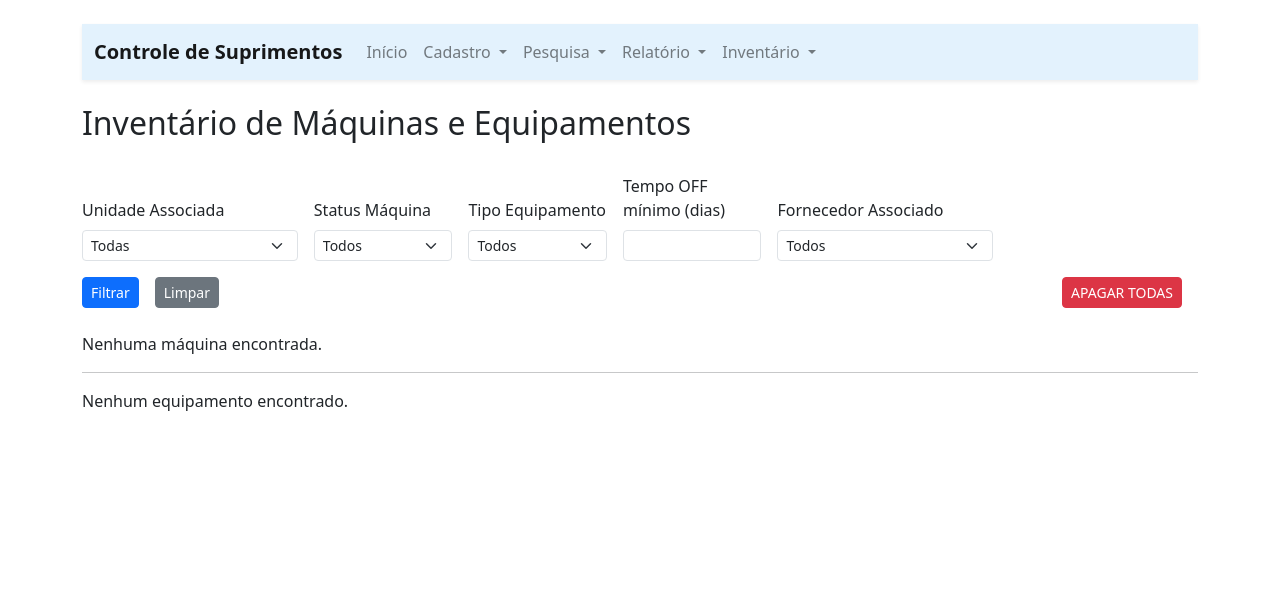
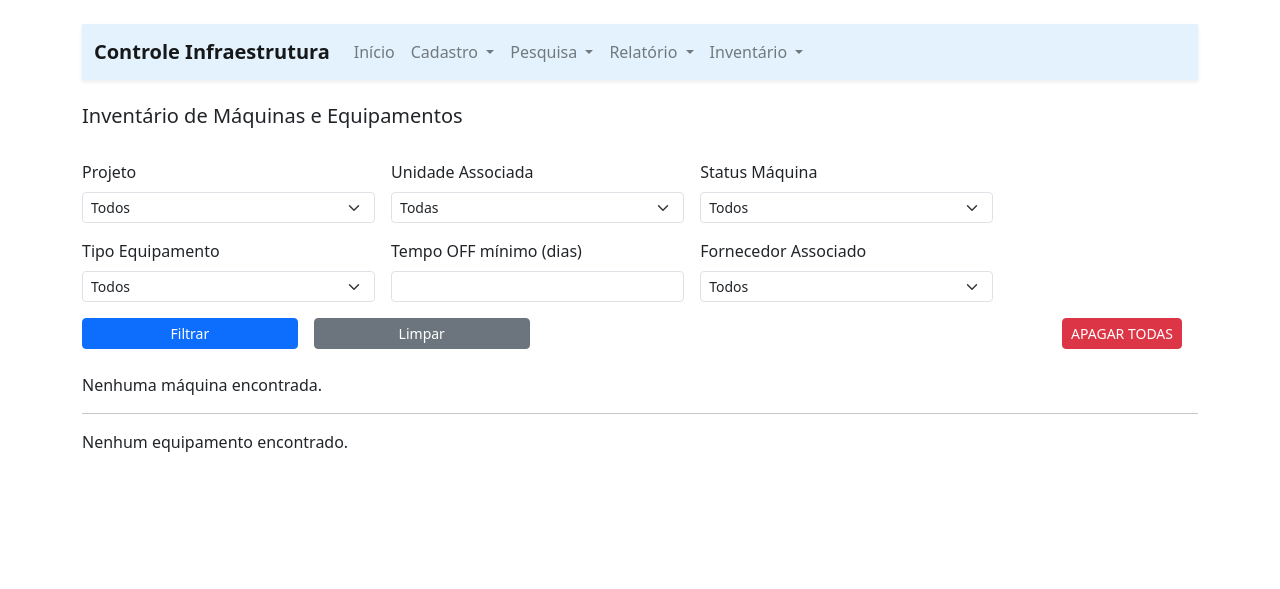
Before and after one commit to gleisonmedeiros/controlesuprimentos, a Django app: page /controlesupri/maquinas-equipamentos/ in a window 1280 px wide. Shown: the top 589 px of the page. Run offline with Django 5.2, Linux system fonts and the light colour scheme; data that the repository does not hold is empty; some libraries are stand-ins or nearby versions.

Commit message:
implentando inventário detalhado 02

```diff
--- a/controlesuprimentos/cltsupri/templates/base.html
+++ b/controlesuprimentos/cltsupri/templates/base.html
@@ -3,7 +3,7 @@
 <head>
     <meta charset="UTF-8">
     <meta name="viewport" content="width=device-width, initial-scale=1.0">
-    <title>Minha Aplicação</title>
+    <title>Controle</title>
     <link rel="stylesheet" href="https://stackpath.bootstrapcdn.com/bootstrap/4.3.1/css/bootstrap.min.css">
     <link href="https://cdn.jsdelivr.net/npm/bootstrap@5.3.0-alpha1/dist/css/bootstrap.min.css" rel="stylesheet">
 </head>
--- a/controlesuprimentos/cltsupri/templates/cadastro_projeto.html
+++ b/controlesuprimentos/cltsupri/templates/cadastro_projeto.html
@@ -3,7 +3,7 @@
 
 {% block content %}
 <div class="container">
-    <h4>Criar Projeto</h4>
+    <h5>Criar Projeto</h5>
     <form method="POST">
         {% csrf_token %}
 
--- a/controlesuprimentos/cltsupri/templates/cadastro_suprimento.html
+++ b/controlesuprimentos/cltsupri/templates/cadastro_suprimento.html
@@ -3,7 +3,7 @@
 
 {% block content %}
 <div class="container">
-    <h2>Cadastrar Suprimento</h2>
+    <h5>Cadastrar Suprimento</h5>
     <form method="POST">
         {% csrf_token %}
 
--- a/controlesuprimentos/cltsupri/templates/cadastro_unidade.html
+++ b/controlesuprimentos/cltsupri/templates/cadastro_unidade.html
@@ -3,7 +3,7 @@
 
 {% block content %}
 <div class="container">
-    <h2>Criar Unidade</h2>
+    <h5>Criar Unidade</h5>
     <form method="POST">
         {% csrf_token %}
 
--- a/controlesuprimentos/cltsupri/templates/index.html
+++ b/controlesuprimentos/cltsupri/templates/index.html
@@ -4,7 +4,7 @@
 <!-- Navbar moderna -->
 <nav class="navbar navbar-expand-lg navbar-light shadow-sm" style="background-color: #e3f2fd;">
   <div class="container">
-    <a class="navbar-brand fw-bold" href="#">Controle de Suprimentos</a>
+    <a class="navbar-brand fw-bold" href="#">Controle Infraestrutura</a>
     <button class="navbar-toggler" type="button" data-bs-toggle="collapse" data-bs-target="#navbarNav">
       <span class="navbar-toggler-icon"></span>
     </button>
--- a/controlesuprimentos/cltsupri/templates/maquinas_equipamentos.html
+++ b/controlesuprimentos/cltsupri/templates/maquinas_equipamentos.html
@@ -1,24 +1,33 @@
 {% extends 'index.html' %}
 
 {% block content %}
-<h2 class="mb-3">Inventário de Máquinas e Equipamentos</h2>
+<h5 class="mb-3">Inventário de Máquinas e Equipamentos</h5>
 
 <!-- Filtro + botão apagar todas -->
 <div class="row g-3 align-items-end mb-4">
+<form method="get" class="col-md-10 row g-3 align-items-end">
+  <!-- Linha 1: Projeto, Unidade, Status -->
+  <div class="col-md-4">
+    <label for="projeto" class="form-label">Projeto</label>
+    <select name="projeto" id="projeto" class="form-select form-select-sm" onchange="this.form.submit()">
+      <option value="">Todos</option>
+      {% for p in projetos %}
+        <option value="{{ p.id }}" {% if filtros.projeto_id == p.id|stringformat:'s' %}selected{% endif %}>{{ p.nome }}</option>
+      {% endfor %}
+    </select>
+  </div>
 
-  <!-- Form de filtro -->
-  <form method="get" class="col-md-10 row g-3 align-items-end">
-    <div class="col-md-3">
+  <div class="col-md-4">
     <label for="unidade" class="form-label">Unidade Associada</label>
     <select name="unidade" id="unidade" class="form-select form-select-sm">
       <option value="">Todas</option>
       {% for u in unidades %}
-          <option value="{{ u.id }}" {% if filtros.unidade_id == u.id|stringformat:"s" %}selected{% endif %}>{{ u.nome }}</option>
+        <option value="{{ u.id }}" {% if filtros.unidade_id == u.id|stringformat:'s' %}selected{% endif %}>{{ u.nome }}</option>
       {% endfor %}
     </select>
   </div>
 
-    <div class="col-md-2">
+  <div class="col-md-4">
     <label for="status" class="form-label">Status Máquina</label>
     <select name="status" id="status" class="form-select form-select-sm">
       <option value="">Todos</option>
@@ -27,7 +36,8 @@
     </select>
   </div>
 
-    <div class="col-md-2">
+  <!-- Linha 2: Tipo, Tempo OFF, Fornecedor -->
+  <div class="col-md-4">
     <label for="tipo" class="form-label">Tipo Equipamento</label>
     <select name="tipo" id="tipo" class="form-select form-select-sm">
       <option value="">Todos</option>
@@ -37,13 +47,13 @@
     </select>
   </div>
 
-    <div class="col-md-2">
+  <div class="col-md-4">
     <label for="tempo_off_min" class="form-label">Tempo OFF mínimo (dias)</label>
     <input type="number" name="tempo_off_min" id="tempo_off_min" min="0" class="form-control form-control-sm"
            value="{{ filtros.tempo_off_min }}">
   </div>
 
-    <div class="col-md-3">
+  <div class="col-md-4">
     <label for="fornecedor" class="form-label">Fornecedor Associado</label>
     <select name="fornecedor" id="fornecedor" class="form-select form-select-sm">
       <option value="">Todos</option>
@@ -53,12 +63,13 @@
     </select>
   </div>
 
-    <div class="col-md-auto">
-      <button type="submit" class="btn btn-primary btn-sm text-nowrap">Filtrar</button>
+  <!-- Linha 3: Botões Filtrar / Limpar -->
+  <div class="col-md-6 col-lg-3">
+    <button type="submit" class="btn btn-primary btn-sm text-nowrap w-100">Filtrar</button>
   </div>
 
-    <div class="col-md-auto">
-      <a href="{% url 'maquinas_equipamentos_por_unidade' %}" class="btn btn-secondary btn-sm text-nowrap">Limpar</a>
+  <div class="col-md-6 col-lg-3">
+    <a href="{% url 'maquinas_equipamentos_por_unidade' %}" class="btn btn-secondary btn-sm text-nowrap w-100">Limpar</a>
   </div>
 </form>
 
@@ -108,7 +119,7 @@
             <td>{{ m.fabricante_placa_mae }}</td>
             <td>{{ m.disco }}</td>
             <td>{{ m.tamanho_disco }}</td>
-            <td>{{ m.fornecedor_associado }}</td>
+            <td>{{ m.fornecedor_associado_display }}</td>
             <td>{{ m.tempo_off_dias }}d {{ m.tempo_off_horas }}h {{ m.tempo_off_minutos }}m</td>
             <td><strong>{{ m.status }}</strong></td>
             <td>
--- a/controlesuprimentos/cltsupri/urls.py
+++ b/controlesuprimentos/cltsupri/urls.py
@@ -17,7 +17,7 @@ urlpatterns = [
     path('inventario/', views.inventario, name='inventario'),
     path('equipamentos/', views.cadastro_equipamento, name='cadastro_equipamento'),
     path('associar-unidade/', views.associar_unidade, name='associar_unidade'),
-    path('modelo-fornecedor/', views.modelo_fornecedor_create, name='modelo-fornecedor-create'),
+    path('modelo-fornecedor/', views.modelo_fornecedor_manage, name='modelo-fornecedor-create'),
     path('maquinas-equipamentos/', views.maquinas_equipamentos_por_unidade, name='maquinas_equipamentos'),
     path('equipamentos/<int:equipamento_id>/', views.cadastro_equipamento, name='cadastro_equipamento_editar'),
     path('maquinas-equipamentos/', views.maquinas_equipamentos_por_unidade, name='maquinas_equipamentos_por_unidade'),
@@ -25,5 +25,9 @@ urlpatterns = [
     path('equipamentos/<int:pk>/', views.cadastro_equipamento, name='editar_equipamento'),
     path('equipamento/<int:pk>/deletar/', views.deletar_equipamento, name='deletar_equipamento'),
     path('apagar-todas-maquinas/', views.apagar_todas_maquinas, name='apagar_todas_maquinas'),
-
+    path('modelo-fornecedor/', views.modelo_fornecedor_manage, name='modelo-fornecedor-manage'),
+    path('modelo-fornecedor/edit/<int:pk>/', views.modelo_fornecedor_manage, {'action': 'edit'},
+         name='modelo-fornecedor-edit'),
+    path('modelo-fornecedor/delete/<int:pk>/', views.modelo_fornecedor_manage, {'action': 'delete'},
+         name='modelo-fornecedor-delete'),
 ]
--- a/controlesuprimentos/cltsupri/views.py
+++ b/controlesuprimentos/cltsupri/views.py
@@ -15,6 +15,25 @@ from django.shortcuts import redirect
 from django.shortcuts import render
 from .models import Maquina, UnidadeAssociacao, ModeloFornecedor
 from django.views.decorators.http import require_POST
+from django.shortcuts import get_object_or_404, redirect
+from .forms import EquipamentoForm
+
+from django.shortcuts import render, get_object_or_404, redirect
+from .models import Maquina, Equipamento, Unidade
+from .forms import EquipamentoForm
+
+from django.http import JsonResponse
+from django.views.decorators.csrf import csrf_exempt
+from .models import EntregaSuprimento, Suprimento, Unidade, Projeto
+from .forms import EntregaSuprimentoForm
+from datetime import datetime
+import json
+
+
+import json
+from datetime import datetime, timedelta
+from django.shortcuts import render
+
 
 def iterando_erro(form):
     errors = []
@@ -230,12 +249,6 @@ def criar_projeto(request):
 
     return render(request, 'cadastro_projeto.html', {'form': form})
 
-from django.http import JsonResponse
-from django.views.decorators.csrf import csrf_exempt
-from .models import EntregaSuprimento, Suprimento, Unidade, Projeto
-from .forms import EntregaSuprimentoForm
-from datetime import datetime
-import json
 
 
 @csrf_exempt
@@ -469,9 +482,6 @@ def pesquisa_entrega(request):
 #############################################
 
 
-import json
-from datetime import datetime, timedelta
-from django.shortcuts import render
 
 
 import json
@@ -708,7 +718,7 @@ def cadastro_equipamento(request, equipamento_id=None):
 
     # Filtra unidades conforme o projeto
     if selected_projeto:
-        unidades = Unidade.objects.filter(projeto_id=selected_projeto)
+        unidades = Unidade.objects.filter(projeto_id=selected_projeto).order_by("nome")
     else:
         unidades = Unidade.objects.none()
 
@@ -736,57 +746,148 @@ def cadastro_equipamento(request, equipamento_id=None):
     })
 
 
+from django.shortcuts import render, redirect
+from .models import Projeto, Unidade, UnidadeAssociacao, Maquina
+from .forms import UnidadeAssociacaoForm
+
 def associar_unidade(request):
+    selected_projeto = request.POST.get("projeto") or request.GET.get("projeto")
+    selected_unidade = request.POST.get("unidade") or request.GET.get("unidade")
+
     if request.method == "POST":
         form = UnidadeAssociacaoForm(request.POST)
         if form.is_valid():
             prefixo = form.cleaned_data['prefixo_nome']
             unidade = form.cleaned_data['unidade']
-            # Se já existir prefixo, atualiza unidade (sobrescrever)
-            associacao, created = UnidadeAssociacao.objects.update_or_create(
+
+            # Salva ou atualiza a associação
+            UnidadeAssociacao.objects.update_or_create(
                 prefixo_nome=prefixo,
                 defaults={'unidade': unidade}
             )
+
+            # Atualiza todas as máquinas cujo nome comece com o prefixo
+            Maquina.objects.filter(nome__startswith=prefixo).update(unidade_associada=unidade)
+
             return redirect('associar_unidade')
     else:
         form = UnidadeAssociacaoForm()
 
+    # Carregar todos os projetos
+    projetos = Projeto.objects.all()
+
+    # Se tem projeto selecionado, filtra unidades
+    if selected_projeto:
+        unidades = Unidade.objects.filter(projeto_id=selected_projeto).order_by("nome")
+    else:
+        unidades = Unidade.objects.none()  # vazio até escolher projeto
+
+    # Carregar todas as associações
     associacoes = UnidadeAssociacao.objects.select_related('unidade__projeto').all()
 
-    # Para popular combo projeto e unidade, se quiser filtro dinâmico também
-    projetos = Projeto.objects.all()
+    context = {
+        "form": form,
+        "associacoes": associacoes,
+        "projetos": projetos,
+        "unidades": unidades,
+        "selected_projeto": selected_projeto,
+        "selected_unidade": selected_unidade,
+    }
+
+    return render(request, "associar_unidade.html", context)
+
+
+from django.shortcuts import render, redirect, get_object_or_404
+from .models import ModeloFornecedor, Maquina
+from .forms import ModeloFornecedorForm
+
+from django.shortcuts import render, redirect, get_object_or_404
+from .models import ModeloFornecedor, Maquina
+from .forms import ModeloFornecedorForm
+
+def atualizar_fornecedores_maquinas():
+    """
+    Atualiza o campo 'fornecedor_associado' de todas as máquinas
+    com base nas associações de ModeloFornecedor.
+    """
+    for maquina in Maquina.objects.all():
+        fornecedor = None
+        # Procura a primeira associação cujo modelo está contido no nome da máquina
+        for assoc in ModeloFornecedor.objects.all():
+            if assoc.modelo.lower() in maquina.nome.lower():
+                fornecedor = assoc.fornecedor
+                break
+        maquina.fornecedor_associado = fornecedor
+        maquina.save()
+
+
+from django.shortcuts import render, get_object_or_404, redirect
+from .models import ModeloFornecedor, Maquina
+from .forms import ModeloFornecedorForm
+
+def atualizar_fornecedores_maquinas():
+    """
+    Atualiza o campo 'fornecedor_associado' das máquinas conforme as associações existentes.
+    Para cada associação, define o fornecedor para todas as máquinas cujo nome contém o modelo.
+    """
+    # Primeiro, zera todos os fornecedores
+    Maquina.objects.update(fornecedor_associado=None)
+
+    # Depois, aplica todas as associações existentes
+    for assoc in ModeloFornecedor.objects.all():
+        Maquina.objects.filter(nome__icontains=assoc.modelo).update(fornecedor_associado=assoc.fornecedor)
+
+
+def modelo_fornecedor_manage(request, pk=None, action=None):
+    """
+    Criação, edição e exclusão de associações Modelo -> Fornecedor.
+    Atualiza automaticamente o campo 'fornecedor_associado' das máquinas.
+    """
+    # Exclusão
+    if action == 'delete' and pk:
+        associacao = get_object_or_404(ModeloFornecedor, pk=pk)
+        associacao.delete()
+        atualizar_fornecedores_maquinas()
+        return redirect('modelo-fornecedor-manage')
+
+    # Criação ou edição
+    if pk and action == 'edit':
+        associacao = get_object_or_404(ModeloFornecedor, pk=pk)
+        form = ModeloFornecedorForm(request.POST or None, instance=associacao)
+    else:
+        associacao = None
+        form = ModeloFornecedorForm(request.POST or None)
+
+    if request.method == 'POST' and form.is_valid():
+        modelo = form.cleaned_data['modelo']
+        fornecedor = form.cleaned_data['fornecedor']
+
+        # Verifica duplicidade
+        qs = ModeloFornecedor.objects.filter(modelo=modelo, fornecedor=fornecedor)
+        if associacao:
+            qs = qs.exclude(pk=associacao.pk)
+
+        if qs.exists():
+            form.add_error(None, "Essa associação modelo-fornecedor já existe.")
+        else:
+            form.save()
+            atualizar_fornecedores_maquinas()
+            return redirect('modelo-fornecedor-manage')
+
+    # Atualiza fornecedores das máquinas também ao abrir a página
+    atualizar_fornecedores_maquinas()
+
+    # Todas as associações para exibir na tabela
+    associacoes = ModeloFornecedor.objects.all().order_by('modelo')
 
     context = {
         'form': form,
         'associacoes': associacoes,
-        'projetos': projetos,
+        'editando': bool(associacao),
+        'associacao_edit': associacao,
     }
-    return render(request, 'associar_unidade.html', context)
+    return render(request, 'modelo_fornecedor.html', context)
 
-
-def modelo_fornecedor_create(request):
-    if request.method == 'POST':
-        form = ModeloFornecedorForm(request.POST)
-        if form.is_valid():
-            modelo = form.cleaned_data['modelo']
-            fornecedor = form.cleaned_data['fornecedor']
-            # Usando o modelo do form.Meta para filtro
-            if ModeloFornecedor.objects.filter(modelo=modelo, fornecedor=fornecedor).exists():
-                form.add_error(None, "Essa associação modelo-fornecedor já existe.")
-            else:
-                form.save()
-                return redirect('modelo-fornecedor-create')
-    else:
-        form = ModeloFornecedorForm()
-
-    return render(request, 'modelo_fornecedor.html', {'form': form})
-
-from django.shortcuts import get_object_or_404, redirect
-from .forms import EquipamentoForm
-
-from django.shortcuts import render, get_object_or_404, redirect
-from .models import Maquina, Equipamento, Unidade
-from .forms import EquipamentoForm
 
 # Deletar Máquina
 def deletar_maquina(request, pk):
@@ -795,6 +896,7 @@ def deletar_maquina(request, pk):
         maquina.delete()
     return redirect('maquinas_equipamentos_por_unidade')
 
+
 # Deletar Equipamento
 def deletar_equipamento(request, pk):
     if request.method == 'POST':
@@ -802,40 +904,48 @@ def deletar_equipamento(request, pk):
         equipamento.delete()
     return redirect('maquinas_equipamentos_por_unidade')
 
+
 def apagar_todas_maquinas(request):
     if request.method == 'POST':
-        print("OI")
-        Maquina.objects.all().delete()  # apaga todas as máquinas
+        Maquina.objects.all().delete()
         messages.success(request, "Todas as máquinas foram apagadas com sucesso.")
     return redirect('maquinas_equipamentos_por_unidade')
 
-# Listagem e filtros
+
 def maquinas_equipamentos_por_unidade(request):
-    unidades = Unidade.objects.order_by('nome')
+    projetos = Projeto.objects.order_by('nome')
 
     # Filtros
+    projeto_id = request.GET.get('projeto')
     unidade_id = request.GET.get('unidade')
     status_maquina = request.GET.get('status')
     tipo_equipamento = request.GET.get('tipo')
     tempo_off_min = request.GET.get('tempo_off_min')
     fornecedor_associado = request.GET.get('fornecedor')
 
+    # Unidades
+    if projeto_id:
+        unidades = Unidade.objects.filter(projeto_id=projeto_id).order_by('nome')
+    else:
+        unidades = Unidade.objects.order_by('nome')
+
+    # Base queryset
     maquinas = Maquina.objects.all()
     equipamentos = Equipamento.objects.all()
 
+    # Aplicando filtros
+    if projeto_id:
+        maquinas = maquinas.filter(unidade_associada__projeto_id=projeto_id)
+        equipamentos = equipamentos.filter(unidade__projeto_id=projeto_id)
     if unidade_id:
         maquinas = maquinas.filter(unidade_associada_id=unidade_id)
         equipamentos = equipamentos.filter(unidade_id=unidade_id)
-
     if status_maquina:
         maquinas = maquinas.filter(status=status_maquina)
-
     if fornecedor_associado:
         maquinas = maquinas.filter(fornecedor_associado=fornecedor_associado)
-
     if tipo_equipamento:
         equipamentos = equipamentos.filter(nome=tipo_equipamento)
-
     if tempo_off_min:
         try:
             tempo_off_min_val = int(tempo_off_min)
@@ -843,38 +953,32 @@ def maquinas_equipamentos_por_unidade(request):
         except ValueError:
             pass
 
-    # Avalia o queryset e adiciona os atributos display
+    # Ordenação e atributos extras
     maquinas = list(maquinas.order_by('unidade_associada__nome', 'nome'))
     for m in maquinas:
-        # Unidade: se None, exibe em branco
         m.unidade_associada_display = m.unidade_associada or ''
-
-        # Memória RAM: se None ou < 1, exibe '-', senão apenas a parte inteira com ,0
-        try:
-            if not m.memoria_total or m.memoria_total < 1:
-                m.memoria_total_display = '-'
-            else:
-                m.memoria_total_display = f"{int(m.memoria_total)},0"
-        except (TypeError, ValueError):
-            m.memoria_total_display = '-'
+        m.memoria_total_display = f"{int(m.memoria_total)},0" if m.memoria_total and m.memoria_total >= 1 else '-'
+        m.fornecedor_associado_display = m.fornecedor_associado if m.fornecedor_associado else '-'
 
     equipamentos = equipamentos.order_by('unidade__nome', 'nome')
 
     fornecedores = (
         Maquina.objects
-        .values_list('fornecedor_associado', flat=True)
         .exclude(fornecedor_associado__isnull=True)
         .exclude(fornecedor_associado__exact='')
+        .values_list('fornecedor_associado', flat=True)
         .distinct()
         .order_by('fornecedor_associado')
     )
 
     return render(request, 'maquinas_equipamentos.html', {
+        'projetos': projetos,
         'unidades': unidades,
         'fornecedores': fornecedores,
         'maquinas': maquinas,
         'equipamentos': equipamentos,
         'filtros': {
+            'projeto_id': projeto_id or '',
             'unidade_id': unidade_id or '',
             'status_maquina': status_maquina or '',
             'tipo_equipamento': tipo_equipamento or '',
```
Also changed, not shown: controlesuprimentos/cltsupri/templates/associar_unidade.html (+43 -12 lines), controlesuprimentos/cltsupri/templates/modelo_fornecedor.html (+37 -2 lines), 1 other file. Lines whose indentation alone changed are shown as unchanged.
